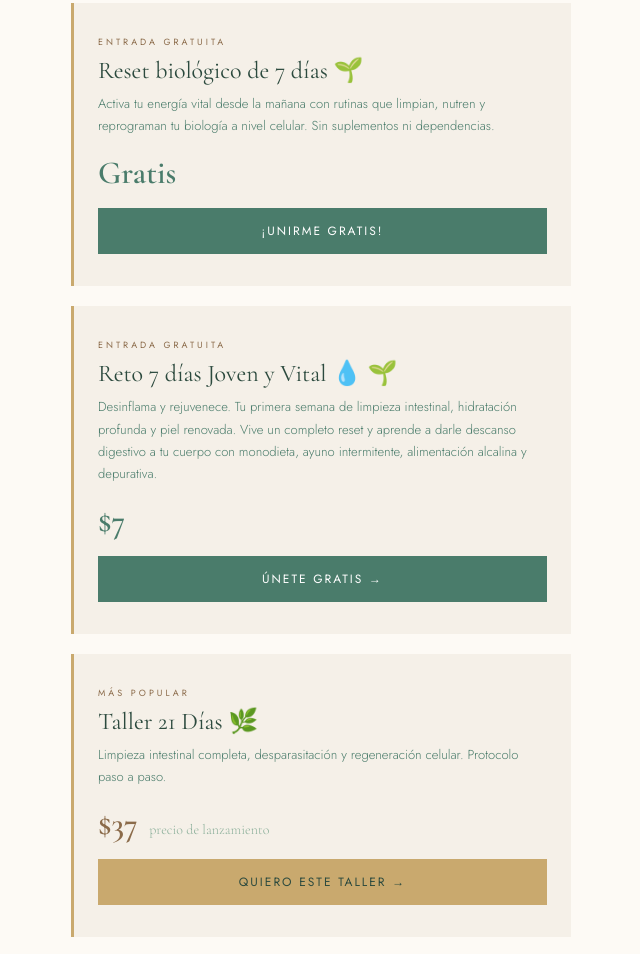
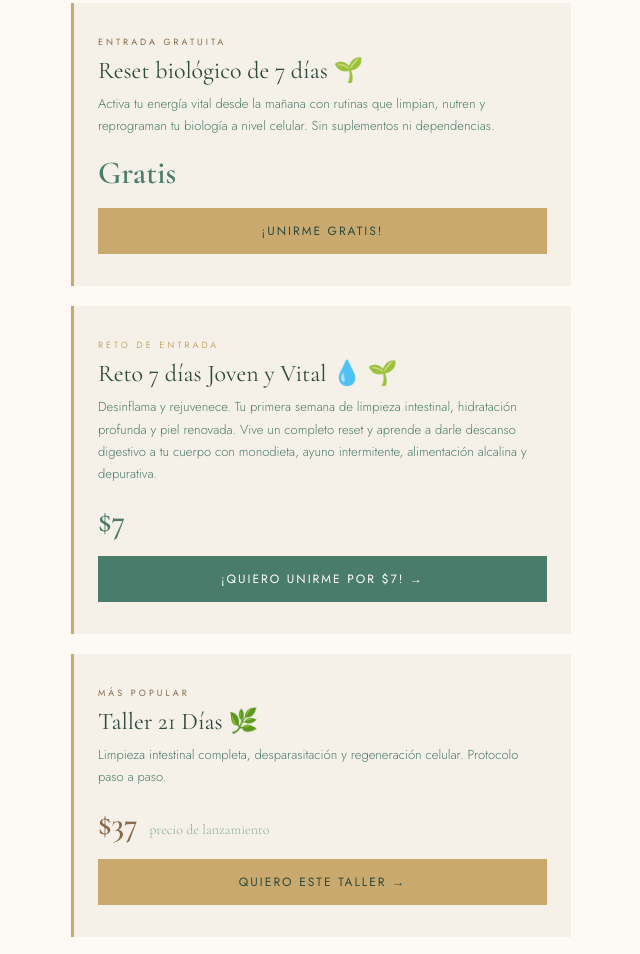
Before and after one commit to Tatianaconsciente/tatianaconsciente.github.io, a plain HTML site: page index.html in a window 1280 px wide. Shown: the part 2043-2997 px from the top of the page, without its empty margins (319-959 px from the left). Drawn offline with nearby package versions, Linux system fonts and the light colour scheme.

Commit message:
Update index.html

```diff
--- a/index.html
+++ b/index.html
@@ -504,15 +504,15 @@ src="https://www.facebook.com/tr?id=925280533875347&ev=PageView&noscript=1"
     <div class="oferta-nombre">Reset biológico de 7 días 🌱</div>
     <div class="oferta-desc">Activa tu energía vital desde la mañana con rutinas que limpian, nutren y reprograman tu biología a nivel celular. Sin suplementos ni dependencias.</div>
     <div class="oferta-gratis">Gratis</div>
-    <a href="https://chat.whatsapp.com/K5vNZ9uFieHHT4GGkOMPHP?s=cl&p=a&ilr=4" target="_blank" style="display:block;margin-top:16px;padding:14px 24px;background:#4A7C6B;color:white;text-align:center;text-decoration:none;font-size:12px;letter-spacing:2px;text-transform:uppercase;font-family:Jost,sans-serif;">¡Unirme gratis!</a>
+    <a href="https://chat.whatsapp.com/K5vNZ9uFieHHT4GGkOMPHP?s=cl&p=a&ilr=4" target="_blank" style="display:block;margin-top:16px;padding:14px 24px;background:#C9A96E;color:#2C4A3E;;text-align:center;text-decoration:none;font-size:12px;letter-spacing:2px;text-transform:uppercase;font-family:Jost,sans-serif;">¡Unirme gratis!</a>
 </div>
 
   <div class="oferta-card reveal">
-    <div class="oferta-tag">Entrada gratuita</div>
+    <div class="oferta-tag" style="color:#C9A96E;">Reto de entrada</div>
     <div class="oferta-nombre">Reto 7 días Joven y Vital 💧 🌱</div>
     <div class="oferta-desc">Desinflama y rejuvenece. Tu primera semana de limpieza intestinal, hidratación profunda y piel renovada. Vive un completo reset y aprende a darle descanso digestivo a tu cuerpo con monodieta, ayuno intermitente, alimentación alcalina y depurativa.</div>
     <div class="oferta-gratis">$7</div>
-    <a href="https://buy.stripe.com/28E00lcbGc9G9hu6RXaEE0e" target="_blank" style="display:block;margin-top:16px;padding:14px 24px;background:#4A7C6B;color:white;text-align:center;text-decoration:none;font-size:12px;letter-spacing:2px;text-transform:uppercase;font-family:Jost,sans-serif;">Únete gratis →</a>
+    <a href="https://buy.stripe.com/28E00lcbGc9G9hu6RXaEE0e" target="_blank" style="display:block;margin-top:16px;padding:14px 24px;background:#4A7C6B;color:white;text-align:center;text-decoration:none;font-size:12px;letter-spacing:2px;text-transform:uppercase;font-family:Jost,sans-serif;">¡Quiero unirme por $7! →</a>
   </div>
 
   <div class="oferta-card reveal">
```
